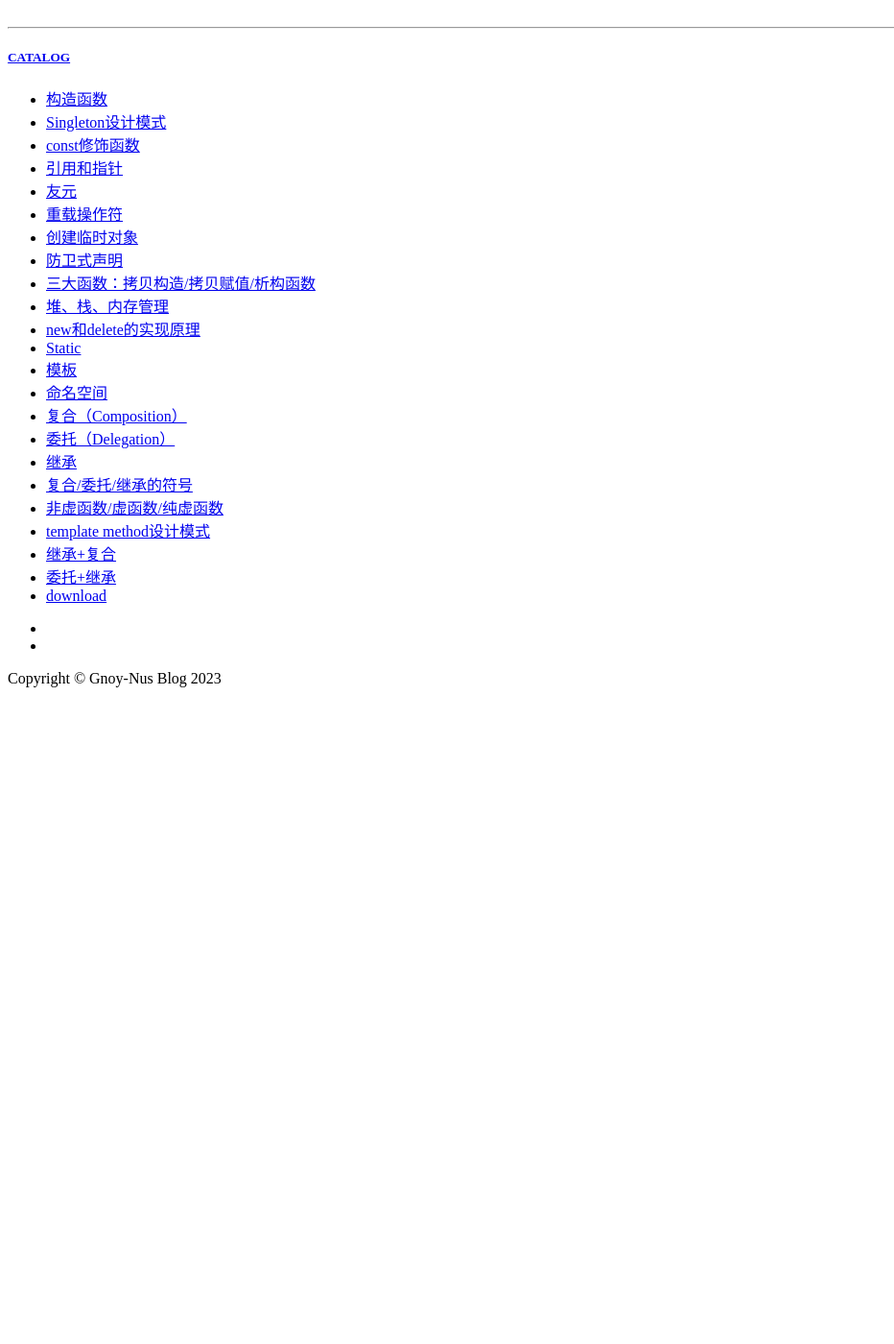
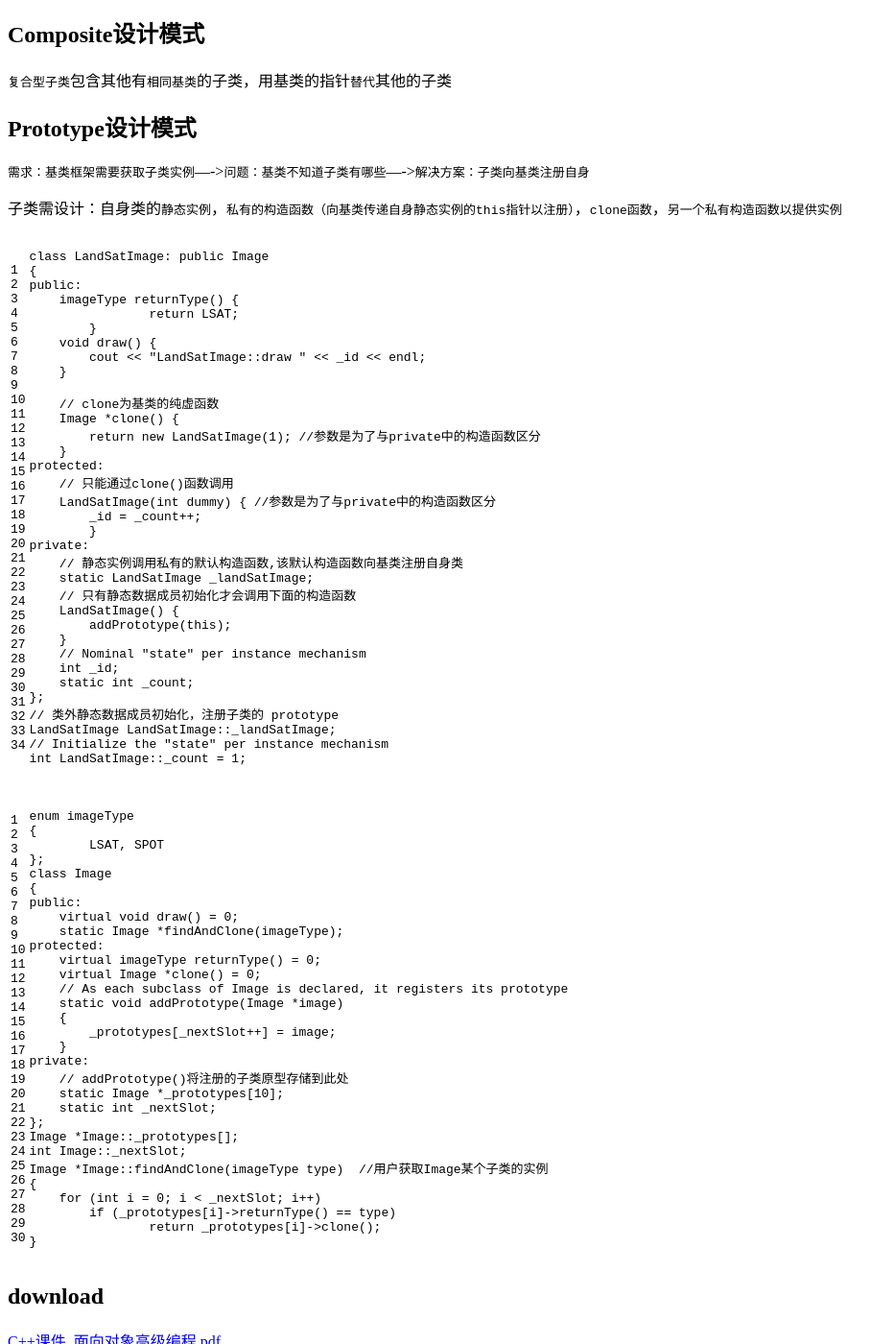
Before and after one commit to Gnoy-Nus/Gnoy-Nus.github.io, a Jekyll site: the page built from _posts/2023-04-02-侯捷C++面向对象高级编程1.md, in a window 1280 px wide and 1400 px high, scrolled down 8230 px. Shown: the whole window at 96% size, without its empty margins (0-932 px from the left). Built offline with Jekyll 4.4.1, drawn with Linux system fonts in a browser that asks for light colours; comment, search, counter and statistics services are not loaded; before the commit the page ends 8962 px from its top, so only the background shows below that; some of the changed text lies outside the part shown.

Commit message:
Update 2023-04-02-侯捷C++面向对象高级编程1.md

````diff
--- a/_posts/2023-04-02-侯捷C++面向对象高级编程1.md
+++ b/_posts/2023-04-02-侯捷C++面向对象高级编程1.md
@@ -280,6 +280,20 @@ Complex::staticFunc();
 c1.staticFunc();
 ```
 
+- 类的静态成员以及静态函数`必须`在类外`初始化`才能使用
+
+```C++
+class Complex{
+ public:
+ 	static int ST;
+ ...
+};
+int Complex::ST; //类外初始化后才能使用
+int Complex::ST=5;//赋予初值也可以
+```
+
+- 补充：[关于C++11静态成员变量的类内初始化_静态成员变量类内初始化_Atarasin的博客-CSDN博客](https://blog.csdn.net/Azahaxia/article/details/126160038)
+
 # 模板
 
 - `类模板`：必须显示声明类型
@@ -408,16 +422,93 @@ String::String(){ ... }
 # 继承+复合
 
 - 情况①：基类成员包含另外的一个类（复合），子类继承基类
-
-构造的顺序：①复合类②基类③子类（析构顺序相反）
-
+  - 构造的顺序：①复合类②基类③子类（析构顺序相反）
 - 情况②：子类成员包含另外的一个类（复合），子类继承基类
-
-构造的顺序：①基类②复合类③子类（析构顺序相反）
+  - 构造的顺序：①基类②复合类③子类（析构顺序相反）
 
 # 委托+继承
 
-形式：外部可见类委托给基类（实现类），实现类设计纯虚函数，外部可见类通过基实现类享受子实现类不同的功能
+形式：`外部可见类`委托给`基实现类`，`基实现类`设计`纯虚函数`让`子实现类`实现功能
+
+## Composite设计模式
+
+`复合型子类`包含其他有`相同基类`的子类，用基类的指针`替代`其他的子类
+
+## Prototype设计模式
+
+`需求：基类框架需要获取子类实例`---->`问题：基类不知道子类有哪些`---->`解决方案：子类向基类注册自身`
+
+子类需设计：自身类的`静态实例`，`私有的构造函数（向基类传递自身静态实例的this指针以注册）`，`clone函数`，`另一个私有构造函数以提供实例`
+
+```c++
+class LandSatImage: public Image
+{
+public:
+    imageType returnType() {
+		return LSAT;
+	}
+    void draw() {
+    	cout << "LandSatImage::draw " << _id << endl;
+    }
+
+    // clone为基类的纯虚函数
+    Image *clone() {
+        return new LandSatImage(1); //参数是为了与private中的构造函数区分
+    }
+protected:
+    // 只能通过clone()函数调用
+    LandSatImage(int dummy) { //参数是为了与private中的构造函数区分
+    	_id = _count++;
+	}
+private:
+    // 静态实例调用私有的默认构造函数,该默认构造函数向基类注册自身类
+    static LandSatImage _landSatImage;
+    // 只有静态数据成员初始化才会调用下面的构造函数
+    LandSatImage() {
+        addPrototype(this);
+    }
+    // Nominal "state" per instance mechanism
+    int _id;
+    static int _count;
+};
+// 类外静态数据成员初始化，注册子类的 prototype
+LandSatImage LandSatImage::_landSatImage;
+// Initialize the "state" per instance mechanism
+int LandSatImage::_count = 1;
+```
+
+```c++
+enum imageType
+{
+	LSAT, SPOT
+};
+class Image
+{
+public:
+    virtual void draw() = 0;
+    static Image *findAndClone(imageType);
+protected:
+    virtual imageType returnType() = 0;
+    virtual Image *clone() = 0;
+    // As each subclass of Image is declared, it registers its prototype
+    static void addPrototype(Image *image)
+    {
+    	_prototypes[_nextSlot++] = image;
+    }
+private:
+    // addPrototype()将注册的子类原型存储到此处
+    static Image *_prototypes[10];
+    static int _nextSlot;
+};
+Image *Image::_prototypes[];
+int Image::_nextSlot;
+Image *Image::findAndClone(imageType type)  //用户获取Image某个子类的实例
+{
+    for (int i = 0; i < _nextSlot; i++)
+    	if (_prototypes[i]->returnType() == type)
+    		return _prototypes[i]->clone();
+}
+```
 
 
 
````
